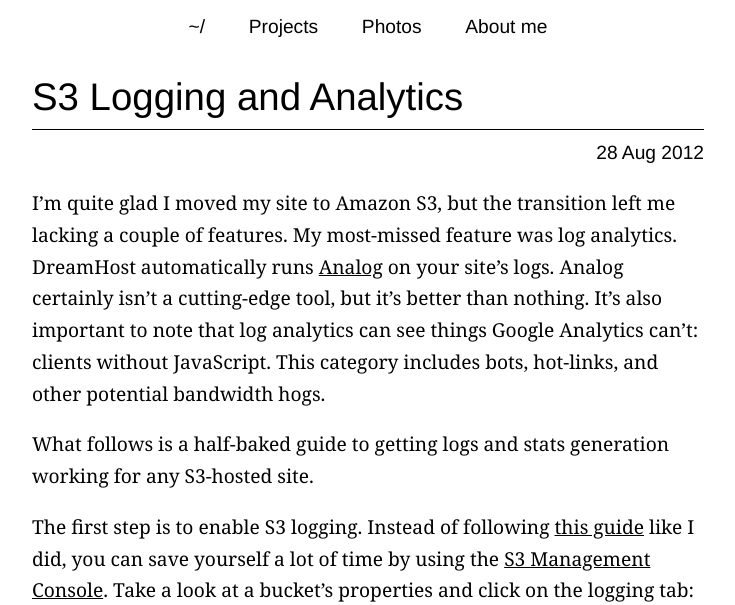
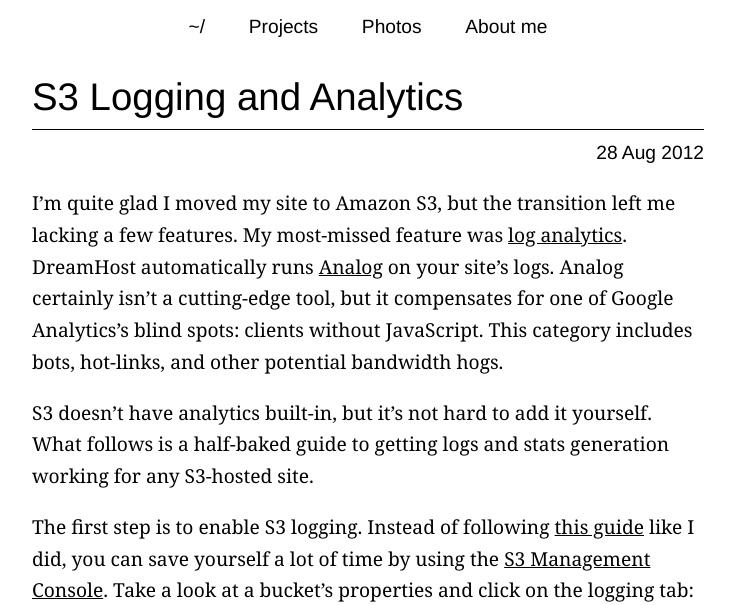
Before and after one commit to ggreer/geoff.greer.fm, a Jekyll site: the page built from _posts/2012-08-28-s3-logging-and-analytics.md, in a window 1280 px wide and 1400 px high, cut to the strip 0-605 px from the top of the window. Shown: the whole strip, without its empty margins (272-1007 px from the left). Built offline with Jekyll 4.4.1, drawn with Linux system fonts in a browser that asks for light colours; comment, search, counter and statistics services are not loaded; some of the changed text lies outside the part shown.

Commit message:
Pretty close to a final draft now

```diff
--- a/_posts/2012-08-28-s3-logging-and-analytics.md
+++ b/_posts/2012-08-28-s3-logging-and-analytics.md
@@ -8,20 +8,19 @@
 - Computers
 ---
 
-I'm quite glad I moved my site to Amazon S3, but the transition left me lacking a couple of features. My most-missed feature was log analytics. DreamHost automatically runs [Analog](http://www.analog.cx/) on your site's logs. Analog certainly isn't a cutting-edge tool, but it's better than nothing. It's also important to note that log analytics can see things Google Analytics can't: clients without JavaScript. This category includes bots, hot-links, and other potential bandwidth hogs.
+I'm quite glad I moved my site to Amazon S3, but the transition left me lacking a few features. My most-missed feature was [log analytics](http://en.wikipedia.org/wiki/Web_log_analysis_software). DreamHost automatically runs [Analog](http://www.analog.cx/) on your site's logs. Analog certainly isn't a cutting-edge tool, but it compensates for one of Google Analytics's blind spots: clients without JavaScript. This category includes bots, hot-links, and other potential bandwidth hogs.
 
-What follows is a half-baked guide to getting logs and stats generation working for any S3-hosted site.
+S3 doesn't have analytics built-in, but it's not hard to add it yourself. What follows is a half-baked guide to getting logs and stats generation working for any S3-hosted site.
 
 The first step is to enable S3 logging. Instead of following [this guide](http://docs.amazonwebservices.com/AmazonS3/latest/dev/LoggingHowTo.html) like I did, you can save yourself a lot of time by using the [S3 Management Console](https://console.aws.amazon.com/s3/home). Take a look at a bucket's properties and click on the logging tab:
 
 ![](/images/enable_s3_logging.png)
 
-Ta-da! I just saved you an hour of dealing with `s3curl.pl`.
+Ta-da! I just saved you half an hour of messing with `s3curl.pl` and XML ACLs.
 
-Enable logging and choose a bucket to save logs to. I suggest you set a target prefix with a slash in the name. If you don't, there will be no easy way to select all logs in the AWS management console. This makes batch-changes much harder.
+Enable logging and choose a bucket to save logs to. I suggest you set a target prefix with a slash in the name. If you don't, there will be no easy way to select all logs in the AWS management console, making batch-changes much harder.
 
-
-At this point, S3 should start saving log files to your logging bucket. Now the trick is to download and parse them. With the help of [libcloud](https://libcloud.apache.org/), I wrote a little Python script to download all logs.
+At this point, S3 should start saving logs in your logging bucket. Now the trick is to download and parse them. With the help of [libcloud](https://libcloud.apache.org/), I wrote a little Python script to download all logs.
 
 {% highlight python %}
 #!/usr/bin/env python
@@ -63,7 +62,7 @@
             obj.delete()
 {% endhighlight %}
 
-Typically, S3's log files are small. I didn't want to make things more complicated by using Twisted, so this script doesn't download them in parallel. That means the first run can take a while. Be patient, and add some `print`s if you want to see progress. The script only downloads files that aren't already saved locally, so future runs should be much faster.
+S3's log files are small, but numerous. I didn't want to make things more complicated by using Twisted, so this script doesn't download them in parallel. The first run can take a while, so be patient. Add some `print`s if you want to see progress. The script only downloads files that aren't already saved locally, so subsequent runs should be much faster.
 
 With the logs saved locally, it's time to parse them. [S3's log format](http://docs.amazonwebservices.com/AmazonS3/latest/dev/LogFormat.html) is unique. No default configuration of Analog, AWStats, or Webalizer is going to parse it correctly. After reading S3 docs, Analog docs, and experimenting for a while, I finally got the right `LOGFORMAT`. To save everyone else's time, here it is:
 
```
Also changed, not shown: other parts of _posts/2012-08-28-s3-logging-and-analytics.md (+1 -1 lines).
